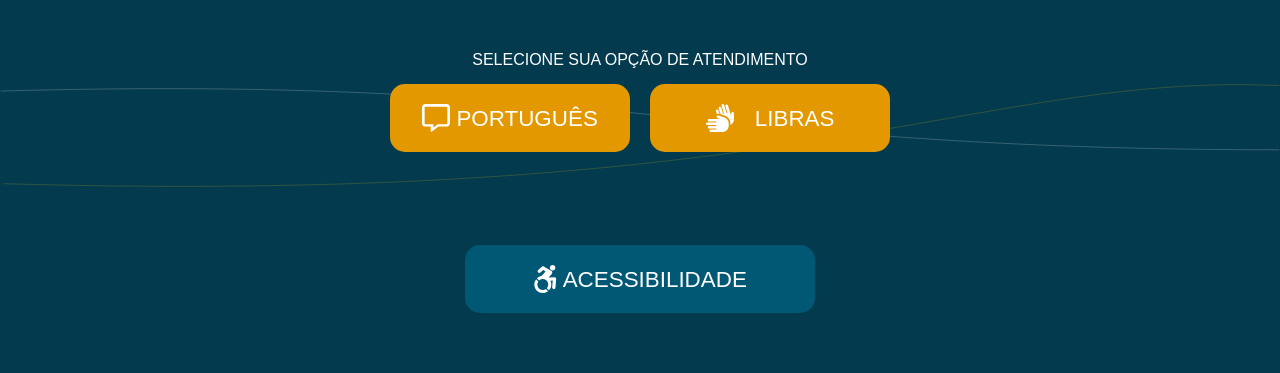
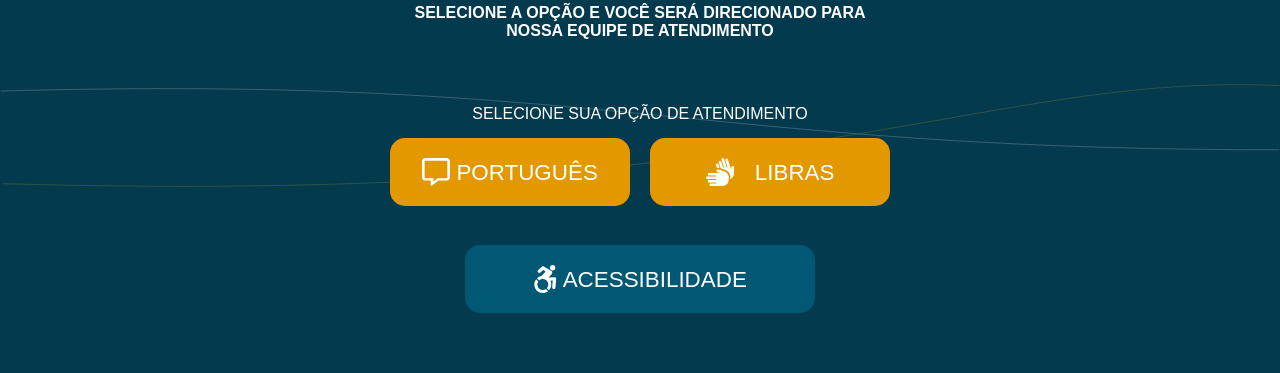
Before and after one commit to edsoncandidoalvesjunior/toten, a website: page public/view/newcall.html in a window 1280 px wide. Shown: the part 427-800 px from the top of the page. Drawn offline with nearby package versions, Linux system fonts and the light colour scheme; some packages are replaced by stand-ins of ours; a script that the page names is missing; files whose address does not match are found by name.

Commit message:
alteração solicitada por lopes

```diff
--- a/public/view/newcall.html
+++ b/public/view/newcall.html
@@ -177,6 +177,8 @@
                     <img src="images/nts.png" alt="Natal Shopping">
                 </div>
                 <h1>PRECISA<br> DE AJUDA?</h1>
+                <br>
+                <h4 style="text-align: center;">SELECIONE A OPÇÃO E VOCÊ SERÁ DIRECIONADO PARA NOSSA EQUIPE DE ATENDIMENTO</h4>
             </div>
             <div class="content-btns">
                 <h4>SELECIONE SUA OPÇÃO DE ATENDIMENTO</h4>
```
